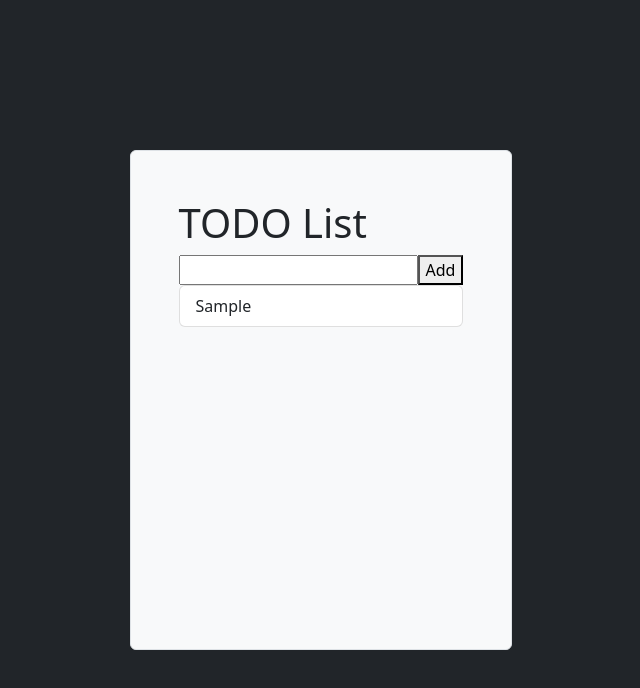
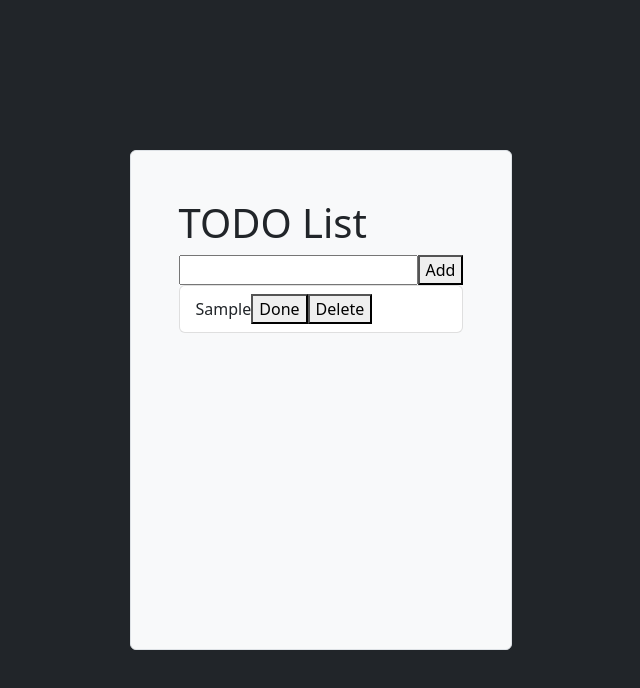
Before and after one commit to yadavhimanshu1811/ReactTypescript, a React (Vite) app: page / in a window 1280 px wide. Both pictures are taken after typing "Sample" into the empty fields and a click on the button "Add". Shown: the top 688 px of the page, without its empty margins (319-959 px from the left). Built offline with nearby package versions, Linux system fonts and the light colour scheme.

Commit message:
added delete function in todo list

```diff
--- a/src/Projects/TodoList.tsx
+++ b/src/Projects/TodoList.tsx
@@ -12,6 +12,11 @@ function TodoList() {
       setList([...list, inputValue]);
       setInputValue("");
     }
+  };
+
+  const deleteFromList = (index: number) => {
+    list.splice(index, 1);
+    setList([...list]);
   };
 
   return (
@@ -31,8 +36,15 @@ function TodoList() {
           <Button text="Add" onButtonClick={addToList} />
         </div>
         <ul className="list-group">
-          {list.map((it) => (
-            <li className="list-group-item">{it}</li>
+          {list.map((it, index) => (
+            <li className="list-group-item">
+              {it}
+              <Button text="Done" onButtonClick={addToList} />
+              <Button
+                text="Delete"
+                onButtonClick={() => deleteFromList(index)}
+              />
+            </li>
           ))}
         </ul>
       </div>
```
